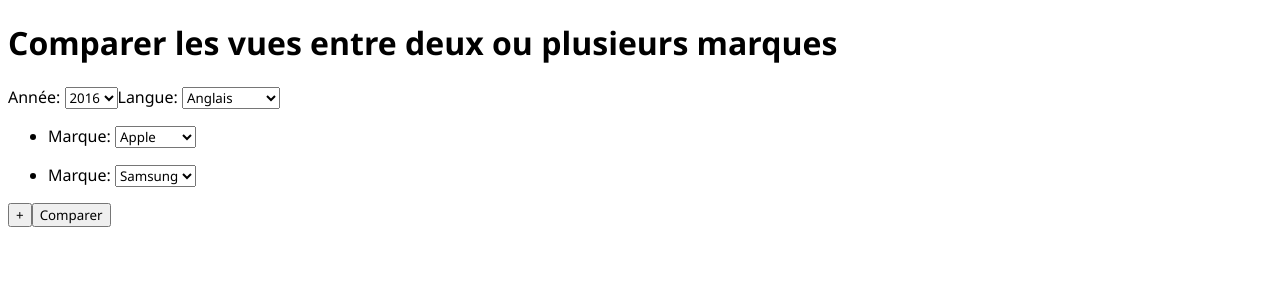
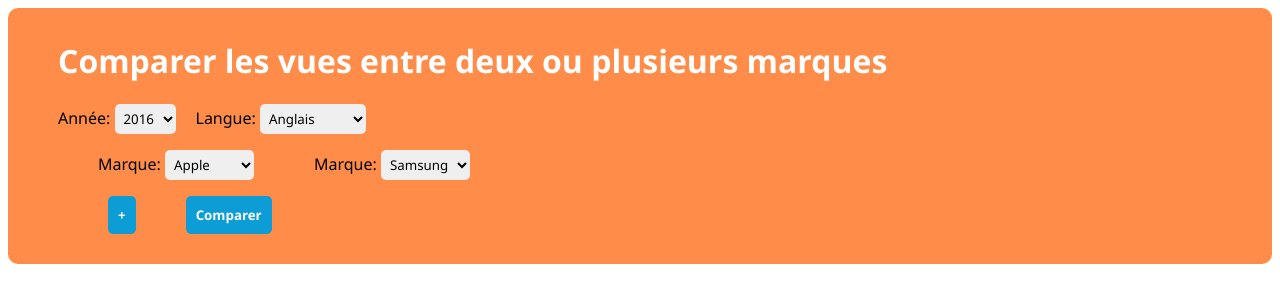
Before and after one commit to ngoosen/statsDashboard, an Angular app in the folder stats-dashboard/: page /compare in a window 1280 px wide. Shown: the top 302 px of the page. Built offline with nearby package versions, Linux system fonts and the light colour scheme; what @swimlane/ngx-charts would draw is missing.

Commit message:
add quick style

```diff
--- a/stats-dashboard/src/app/stats-compare/stats-compare.component.html
+++ b/stats-dashboard/src/app/stats-compare/stats-compare.component.html
@@ -1,6 +1,7 @@
+<div class="header">
+
   <h1>Comparer les vues entre deux ou plusieurs marques</h1>
 
-<div>
   <label>Année: </label>
   <select [(ngModel)]="selectedYear">
     <option [value]="2016">2016</option>
@@ -11,6 +12,7 @@
     <option [value]="2021">2021</option>
     <option [value]="2022">2022</option>
   </select>
+
   <label>Langue: </label>
   <select [(ngModel)]="selectedLanguage">
     <option [value]="'en'">Anglais</option>
@@ -20,9 +22,8 @@
     <option [value]="'it'">Italien</option>
     <option [value]="'es'">Espagnol</option>
   </select>
-</div>
 
-<div>
+  <div class="list">
     <ul *ngFor="let request of brandsToCompare">
       <li>
         <label>Marque: </label>
@@ -36,10 +37,11 @@
         </select>
       </li>
     </ul>
+  </div>
+
     <button (click)="addRequest()">+</button>
     <button (click)="compare()">Comparer</button>
 </div>
-
 <div>
   <ngx-charts-bar-vertical-2d *ngIf="groupedStats.length == brandsToCompare.length"
   [results]="groupedStats"
@@ -49,7 +51,7 @@
   [showGridLines]="true"
   [showXAxisLabel]="true"
   [showYAxisLabel]="true"
-  [xAxisLabel]="'Month'"
+  [xAxisLabel]="'Brands'"
   [yAxisLabel]="'Views'"
   [scheme]="'air'"
   >
--- a/stats-dashboard/src/app/stats-compare/stats-compare.component.scss
+++ b/stats-dashboard/src/app/stats-compare/stats-compare.component.scss
@@ -1,3 +1,33 @@
 *{
   font-family: 'Segoe UI', Tahoma, Geneva, Verdana, sans-serif;
 }
+.header{
+  background-color: rgb(255, 140, 73);
+  padding: 10px 50px 30px;
+  border-radius: 10px;
+}
+.header h1{
+  color: white;
+}
+ul, li{
+  display: inline-block;
+}
+ul {
+  list-style: none;
+}
+button{
+  background-color: rgb(12, 157, 214);
+  border-style: none;
+  border-radius: 5px;
+  padding: 10px;
+  color: white;
+  cursor: pointer;
+  margin-left: 50px;
+  font-weight: bold;
+}
+select{
+  margin-right: 20px;
+  border-style: none;
+  border-radius: 5px;
+  padding: 5px;
+}
```
Lines whose indentation alone changed are shown as unchanged.
